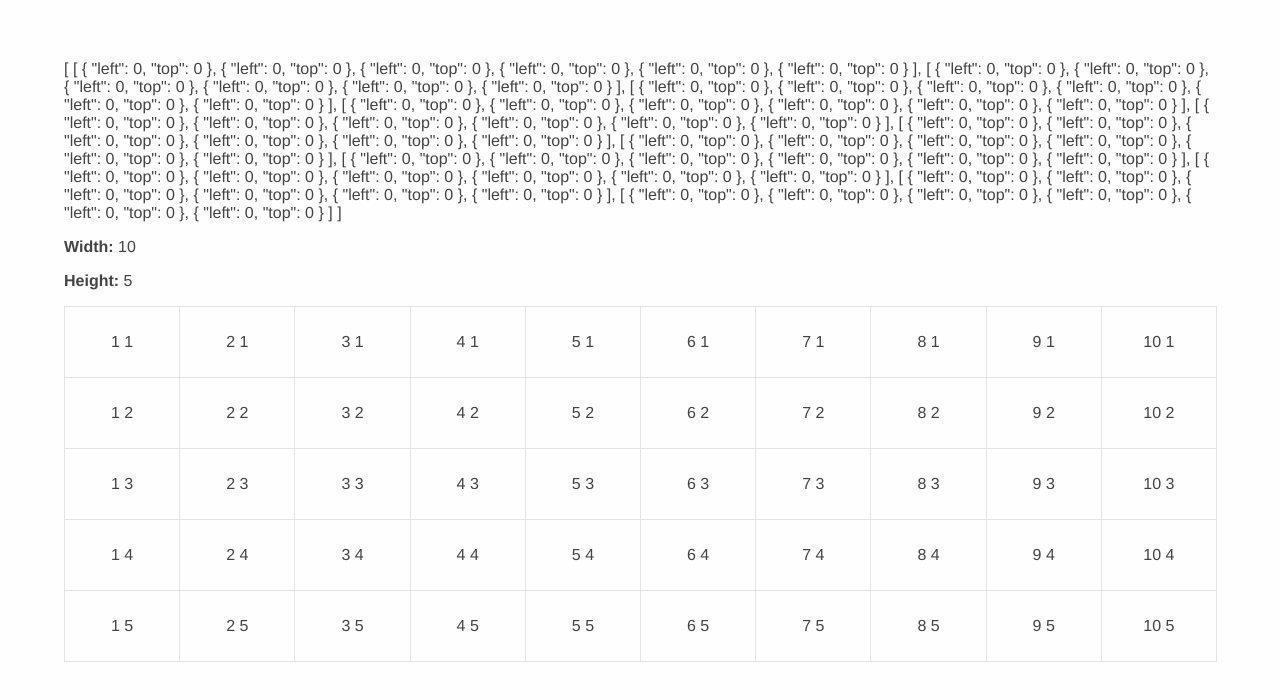
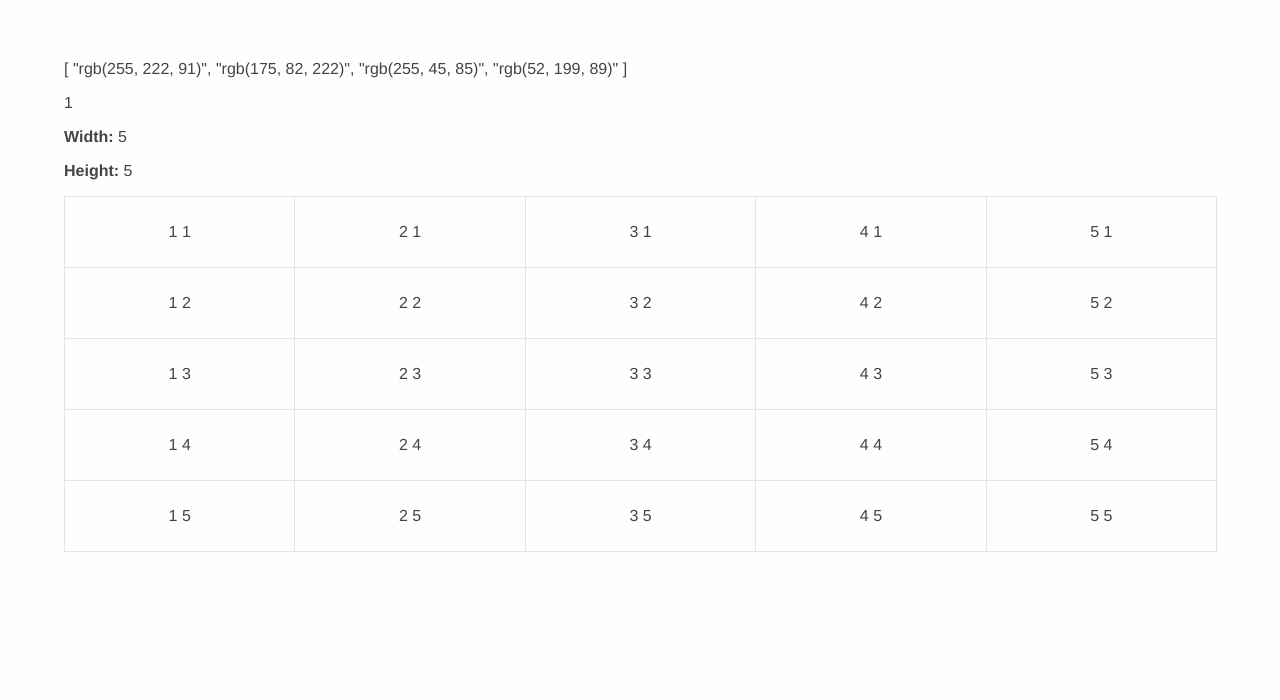
Before and after one commit to JipFr/cells-game, a Vue app: page / in a window 1280 px wide. Shown: the top 700 px of the page. Built offline with nearby package versions, Linux system fonts and the light colour scheme.

Commit message:
More color options

```diff
--- a/src/components/Game.vue
+++ b/src/components/Game.vue
@@ -1,6 +1,7 @@
 <template>
 	<main>
-		<p>{{ walls }}</p>
+		<p>{{ colors }}</p>
+		<p>{{ turn }}</p>
 		<p><strong>Width:</strong> {{ width }}</p>
 		<p><strong>Height:</strong> {{ height }}</p>
 		<div class="cells">
@@ -12,19 +13,22 @@
 				>
 					<div
 						class="top-wall wall"
-						:class="walls[x]?.[y - 1]?.top ? '' : 'other-wall'"
+						:class="e(x, y - 1)?.top ? '' : 'other-wall'"
+						:style="e(x, y - 1).top && `--c: ${colors[e(x, y - 1).top - 1]}`"
 						@click="() => doToggle(x, y - 1, 'top')"
 					></div>
 
 					<div
 						class="left-wall wall"
-						:class="walls[x - 1]?.[y]?.left ? '' : 'other-wall'"
+						:class="e(x - 1, y)?.left ? '' : 'other-wall'"
+						:style="e(x - 1, y).left && `--c: ${colors[e(x - 1, y).left - 1]}`"
 						@click="() => doToggle(x - 1, y, 'left')"
 					></div>
 
 					<div
 						class="bottom-wall wall"
 						:class="walls[x]?.[y]?.top ? '' : 'other-wall'"
+						:style="e(x, y).top && `--c: ${colors[e(x, y).top - 1]}`"
 						@click="() => doToggle(x, y, 'top')"
 					></div>
 
@@ -33,7 +37,8 @@
 
 				<div
 					class="right-wall wall"
-					:class="walls[width]?.[y]?.left ? '' : 'other-wall'"
+					:class="e(width, y)?.left ? '' : 'other-wall'"
+					:style="e(width, y).left && `--c: ${colors[e(width, y).left - 1]}`"
 					@click="() => doToggle(width, y, 'left')"
 				></div>
 			</div>
@@ -86,11 +91,10 @@ main {
 .wall {
 	position: absolute;
 	--s: 10px;
-	background: lime;
+	background: var(--c, linear-gradient(to right, green, orange));
 
 	&.other-wall {
 		background: transparent;
-		cursor: pointer;
 
 		&:hover {
 			background: var(--border);
@@ -125,7 +129,7 @@ main {
 
 	&:hover {
 		--s: 20px;
-		background: green;
+		cursor: pointer;
 	}
 }
 </style>
@@ -137,13 +141,25 @@ import { ref, defineComponent } from "vue";
 // Import components
 import Button from "~/components/util/Button.vue";
 
+// Types
+type Direction = "left" | "top";
+
 export default defineComponent({
 	components: {
 		Button,
 	},
 	setup: () => {
-		const width = ref(10);
+		const width = ref(5);
 		const height = ref(5);
+		const colors = ref([
+			"rgb(255, 222, 91)",
+			"rgb(175, 82, 222)",
+			"rgb(255, 45, 85)",
+			"rgb(52, 199, 89)",
+		]);
+
+		const playerCount = ref(2);
+		const turn = ref(1);
 
 		const walls = ref(
 			Array(width.value + 1)
@@ -155,15 +171,19 @@ export default defineComponent({
 				)
 		);
 
-		function doToggle(x: number, y: number, dir: "left" | "top") {
-			console.log(x, y, dir);
-			if (walls.value[x][y][dir] === 0) {
-				walls.value[x][y][dir] = 1;
-				console.log(1);
-			} else if (walls.value[x][y][dir]) {
-				walls.value[x][y][dir] = 0;
-				console.log(2);
+		function doToggle(x: number, y: number, dir: Direction) {
+			// console.log(x, y, dir);
+			if (walls.value[x][y][dir] == 0) {
+				walls.value[x][y][dir] = turn.value;
+				console.log(turn.value);
+				turn.value++;
+				turn.value = ((turn.value - 1) % playerCount.value) + 1;
+				console.log(turn.value, "-");
 			}
+		}
+
+		function e(x: number, y: number) {
+			return walls.value[x]?.[y];
 		}
 
 		return {
@@ -171,6 +191,9 @@ export default defineComponent({
 			height,
 			walls,
 			doToggle,
+			colors,
+			e,
+			turn,
 		};
 	},
 });
```
